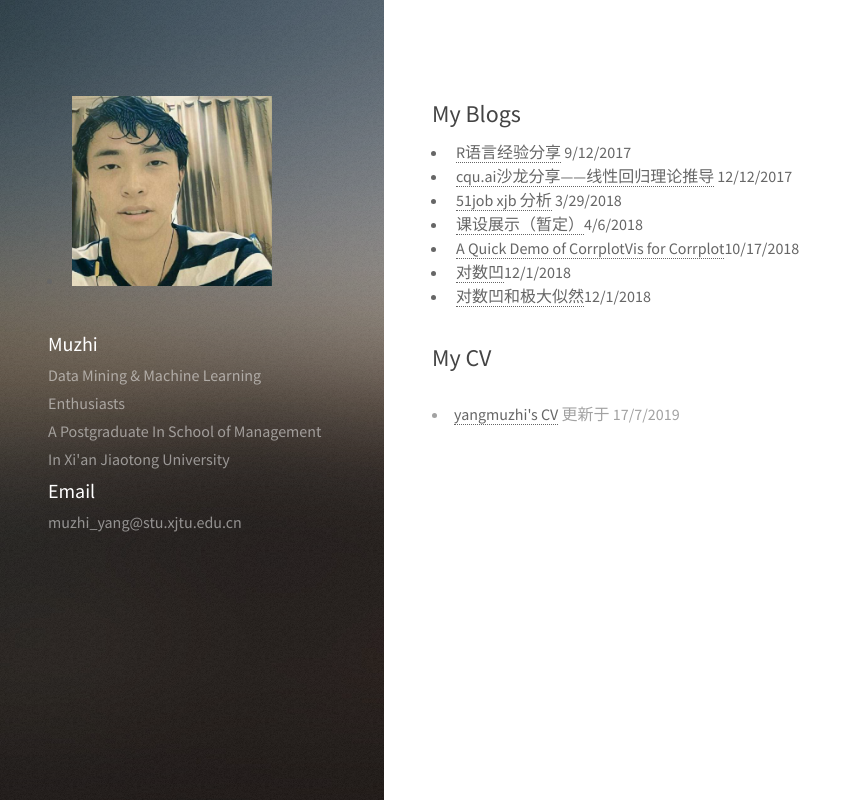
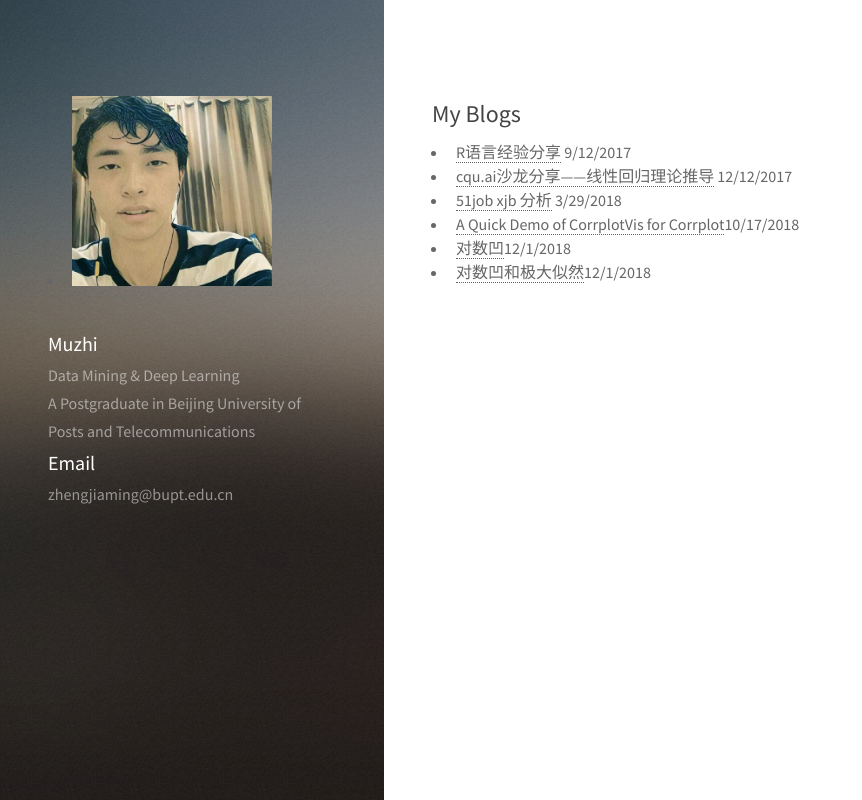
Before and after one commit to zheng19931128/zheng19931128.github.io, a plain HTML site: page index.html in a window 1280 px wide. Shown: the whole page, without its empty margins (0-862 px from the left). Drawn offline with Linux system fonts and the light colour scheme.

Commit message:
Update index.html

```diff
--- a/index.html
+++ b/index.html
@@ -1,7 +1,7 @@
 <!DOCTYPE HTML>
 <html>
 	<head>
-		<title>Muzhi Yang's Homepage</title>
+		<title>Jiaming Zheng's Homepage</title>
 		<meta charset="utf-8" />
 		<meta name="viewport" content="width=device-width, initial-scale=1" />
 		<!--[if lte IE 8]><script src="assets/js/ie/html5shiv.js"></script><![endif]-->
@@ -16,13 +16,13 @@
 				<li><img src="images/avatar.png" width="200px" height="190px"/></li>
       </ul>
         <h1><strong>Muzhi</strong></h1>
-				Data Mining & Machine Learning Enthusiasts
+				Data Mining & Deep Learning
         <!-- content-->
         <br>
-				A Postgraduate In School of Management In Xi'an Jiaotong University
+				A Postgraduate in Beijing University of Posts and Telecommunications
 				<br>
 				<h1><strong>Email</strong></h1>
-				muzhi_yang@stu.xjtu.edu.cn
+				zhengjiaming@bupt.edu.cn
 			</header>
 
 		<!-- Main -->
@@ -37,13 +37,10 @@
 								<li><a href="blogs/2017-12-12-cqu.ai沙龙分享——线性回归理论推导.html">cqu.ai沙龙分享——线性回归理论推导</a>
                 12/12/2017</li>
 								<li><a href="blogs/2018-3-29-51job机器学习职位挖掘.html">51job xjb 分析</a> 3/29/2018</li>
-								<li><a href="blogs/2018-4-6-课程设计.html">课设展示（暂定）</a>4/6/2018</li>
 								<li><a href="blogs/2018-10-17-corrplotVisdemo.html">A Quick Demo of CorrplotVis for Corrplot</a>10/17/2018</li>
 								<li><a href="blogs/2018-12-1-对数凹.html">对数凹</a>12/1/2018</li>
 								<li><a href="blogs/2018-12-1-对数凹2.html">对数凹和极大似然</a>12/1/2018</li>
 							</ul>
-							<h2>My CV</h2>
-							<li><a href="blogs/muzhi_cv.pdf">yangmuzhi's CV</a>  更新于 17/7/2019</li>
 
 						</header>
 					</section>
```
